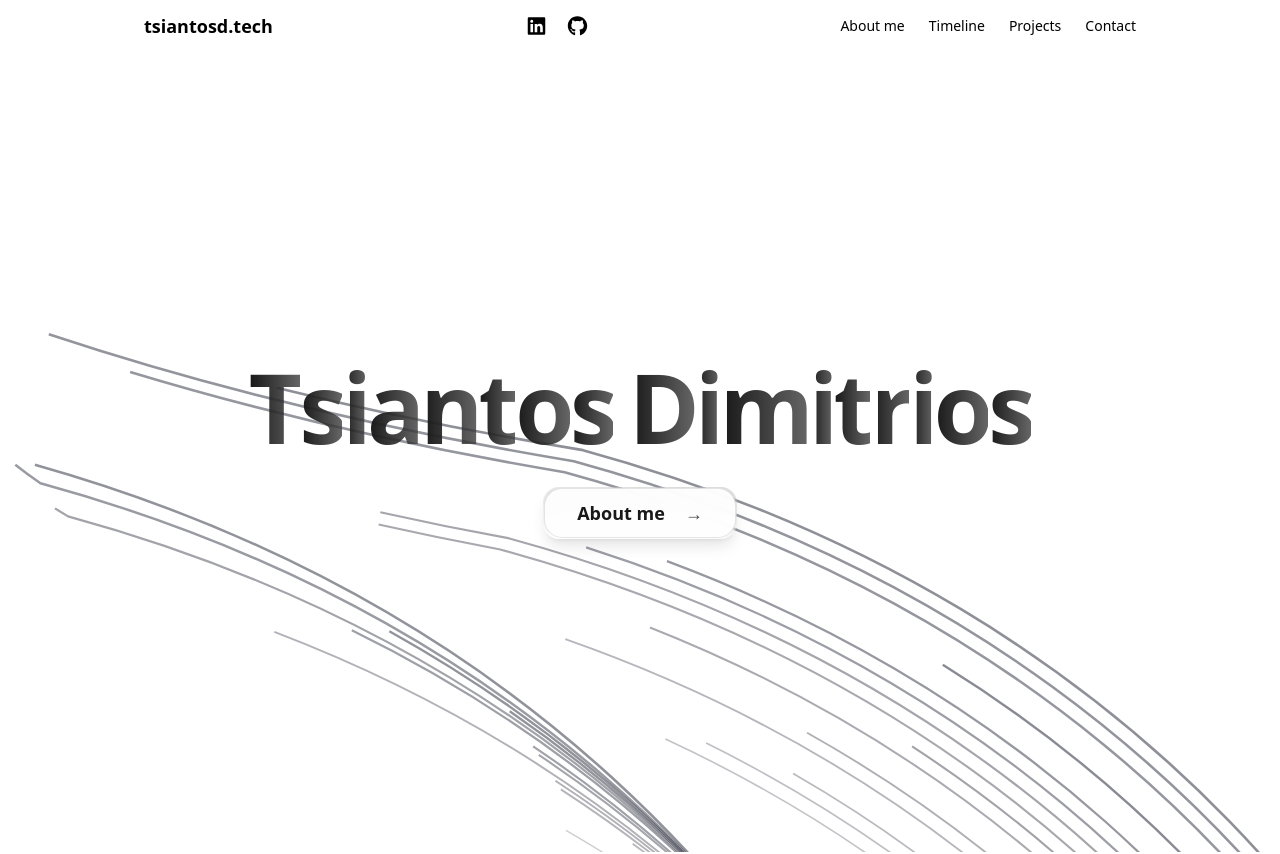
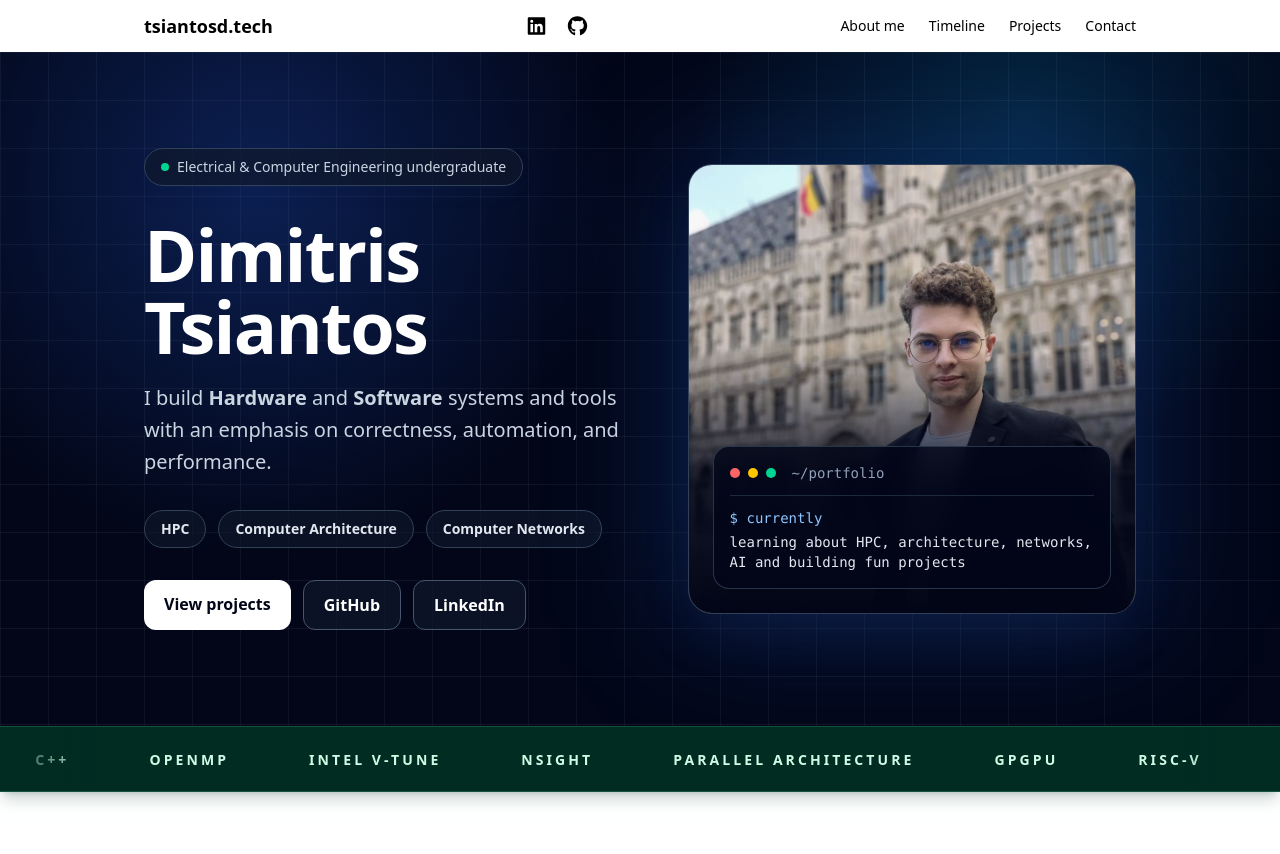
Before and after one commit to TsiantosD/TsiantosD.github.io, a React (Vite) app in the folder portfolio/: page / in a window 1280 px wide. Shown: the top 854 px of the page. Built offline with nearby package versions, Linux system fonts and the light colour scheme.

Commit message:
Change hero

```diff
--- a/portfolio/src/components/pages/home.tsx
+++ b/portfolio/src/components/pages/home.tsx
@@ -1,5 +1,4 @@
 import { Container } from "@/components/layout/container";
-import { Avatar, AvatarImage } from "@/components/ui/avatar";
 import {ChevronUpIcon} from "../ui/icons/lucide-chevron-up.tsx";
 import {ChevronDownIcon} from "../ui/icons/lucide-chevron-down.tsx";
 import {useState} from "react";
@@ -10,7 +9,6 @@ import {TimelineItem} from "../timeline-item.tsx";
 import {timeline} from "@/data/timeline.ts";
 import {Button} from "../ui/button.tsx";
 import {ArrowUpRightIcon} from "lucide-react";
-import { BackgroundPaths } from "@/components/ui/shadcn-io/background-paths";
 import { Marquee, MarqueeContent, MarqueeFade, MarqueeItem } from "@/components/ui/shadcn-io/marquee";
 import { Carousel, CarouselContent, CarouselItem, CarouselNext, CarouselPrevious } from "@/components/ui/carousel";
 
@@ -40,34 +38,83 @@ export default function Home() {
 
   return (
     <>
-      <section className="relative h-screen w-full">
-        <BackgroundPaths title="Tsiantos Dimitrios" />
+      <section className="relative w-full overflow-hidden bg-slate-950 text-white">
+        <div className="absolute inset-0 bg-[radial-gradient(circle_at_20%_20%,rgba(37,99,235,0.28),transparent_32%),radial-gradient(circle_at_80%_10%,rgba(14,165,233,0.18),transparent_28%),linear-gradient(rgba(148,163,184,0.08)_1px,transparent_1px),linear-gradient(90deg,rgba(148,163,184,0.08)_1px,transparent_1px)] bg-[size:100%_100%,100%_100%,48px_48px,48px_48px]" />
+        <Container className="relative grid min-h-[82vh] items-center gap-12 py-24 lg:grid-cols-[1.05fr_0.95fr]">
+          <div className="space-y-8">
+            <div className="inline-flex items-center gap-2 rounded-full border border-slate-700 bg-slate-900/70 px-4 py-2 text-sm text-slate-300 shadow-lg shadow-blue-950/20">
+              <span className="h-2 w-2 rounded-full bg-emerald-400" />
+              Electrical & Computer Engineering undergraduate
+            </div>
+
+            <div className="space-y-5">
+              <h1 className="max-w-4xl text-5xl font-bold tracking-tight md:text-7xl">
+                Dimitris Tsiantos
+              </h1>
+              <p className="max-w-2xl text-xl leading-8 text-slate-300">
+                I build <b>Hardware</b> and <b>Software</b> systems and tools with an emphasis on correctness, automation, and performance.
+              </p>
+            </div>
+
+            <div className="flex flex-wrap gap-3 text-sm font-semibold text-slate-200">
+              {['HPC', 'Computer Architecture', 'Computer Networks'].map((item) => (
+                <span key={item} className="rounded-full border border-slate-700 bg-slate-900/65 px-4 py-2">
+                  {item}
+                </span>
+              ))}
+            </div>
+
+            <div className="flex flex-wrap gap-3">
+              <a href="#projects" className="rounded-xl bg-white px-5 py-3 font-bold text-slate-950 transition hover:bg-blue-100">
+                View projects
+              </a>
+              <a href="https://github.com/TsiantosD/" target="_blank" rel="noopener noreferrer" className="rounded-xl border border-slate-600 bg-slate-900/70 px-5 py-3 font-bold text-white transition hover:border-blue-300 hover:bg-slate-800">
+                GitHub
+              </a>
+              <a href="https://www.linkedin.com/in/tsiantosd/" target="_blank" rel="noopener noreferrer" className="rounded-xl border border-slate-600 bg-slate-900/70 px-5 py-3 font-bold text-white transition hover:border-blue-300 hover:bg-slate-800">
+                LinkedIn
+              </a>
+            </div>
+          </div>
+
+          <div className="relative mx-auto w-full max-w-lg">
+            <div className="absolute -inset-4 rounded-[2rem] bg-blue-500/20 blur-3xl" />
+            <div className="relative overflow-hidden rounded-3xl border border-slate-700 bg-slate-950/80 shadow-2xl shadow-blue-950/40 backdrop-blur">
+              <img
+                src="/me.jpg"
+                alt="Dimitris Tsiantos"
+                className="h-[28rem] w-full object-cover object-center grayscale-[15%]"
+              />
+              <div className="absolute inset-x-0 bottom-0 bg-gradient-to-t from-slate-950 via-slate-950/88 to-transparent p-6 pt-24">
+                <div className="rounded-2xl border border-slate-700/80 bg-slate-950/80 p-4 font-mono text-sm shadow-xl backdrop-blur">
+                  <div className="mb-3 flex items-center gap-2 border-b border-slate-800 pb-3">
+                    <span className="h-2.5 w-2.5 rounded-full bg-red-400" />
+                    <span className="h-2.5 w-2.5 rounded-full bg-yellow-400" />
+                    <span className="h-2.5 w-2.5 rounded-full bg-emerald-400" />
+                    <span className="ml-2 text-slate-400">~/portfolio</span>
+                  </div>
+                  <p className="text-blue-300">$ currently</p>
+                  <p className="mt-1 text-slate-200">learning about HPC, architecture, networks, AI and building fun projects</p>
+                </div>
+              </div>
+            </div>
+          </div>
+        </Container>
       </section>
-      <section id="about" className="py-20 w-full">
-        <Container className="text-center">
-          <Avatar className="w-64 h-64 mx-auto mb-6">
-            <AvatarImage src="/me.jpg" alt="Me" />
-          </Avatar>
-          <h1 className="text-4xl font-bold mb-4">
-            Hi, I'm Dimitris
-          </h1>
-          <p className="text-lg text-muted-foreground max-w-xl mx-auto">
-            Electrical & Computer Engineering undergraduate, Software and DevOps Engineer from Greece. 🇬🇷️
-          </p>
-        </Container>
-        <Container className="py-20">
+      <section className="w-full border-y border-emerald-300/20 bg-emerald-950 text-white shadow-lg shadow-emerald-950/20">
         <Marquee>
-            <MarqueeFade side="left" />
-            <MarqueeFade side="right" />
+          <MarqueeFade side="left" className="from-emerald-950" />
+          <MarqueeFade side="right" className="from-emerald-950" />
           <MarqueeContent>
             {skills.map((value, index) => (
-                <MarqueeItem className="p-5" key={index}>
-                  <span>{value}</span>
+              <MarqueeItem className="px-8 py-5" key={index}>
+                <span className="text-sm font-bold uppercase tracking-[0.22em] text-emerald-100">{value}</span>
               </MarqueeItem>
             ))}
           </MarqueeContent>
         </Marquee>
-        </Container>
+      </section>
+      <section id="about" className="py-16 w-full">
         <Container>
           <SectionHeader
             title="Favourite Projects"
```
Lines whose indentation alone changed are shown as unchanged.
